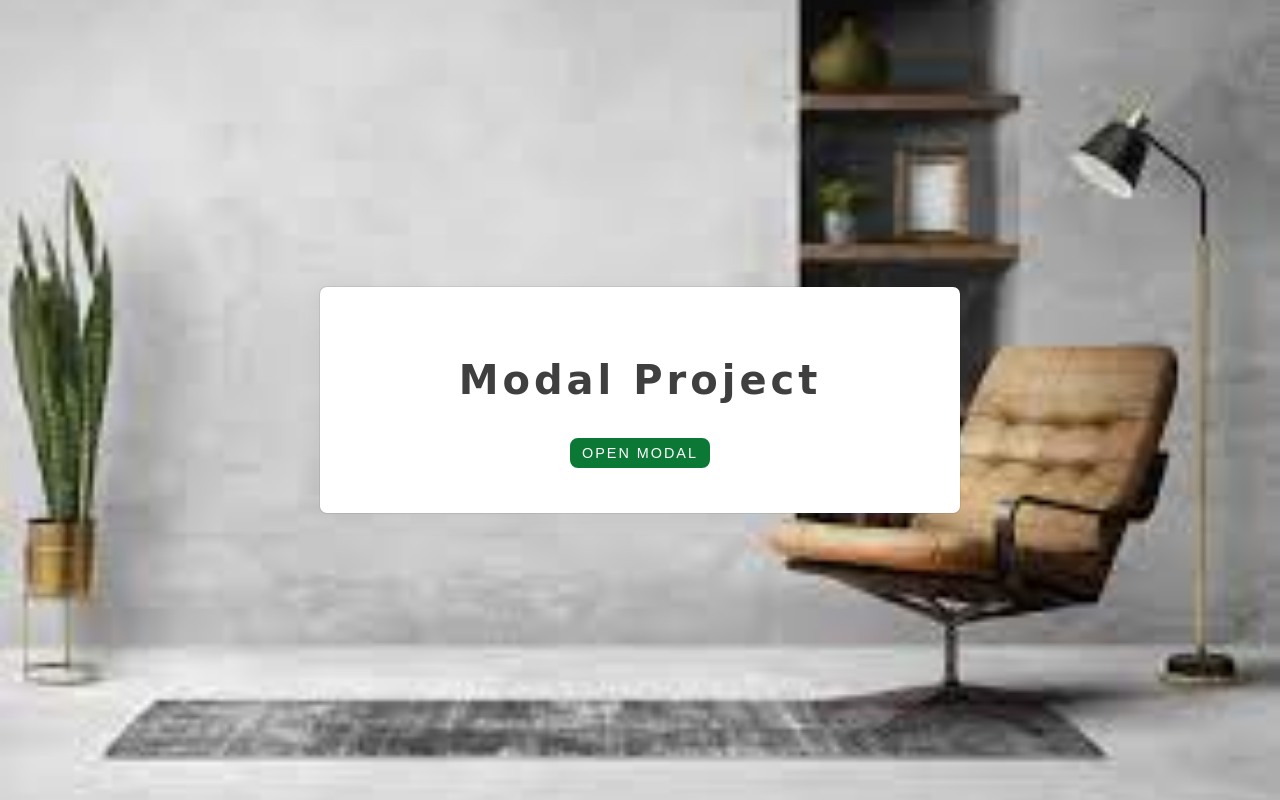
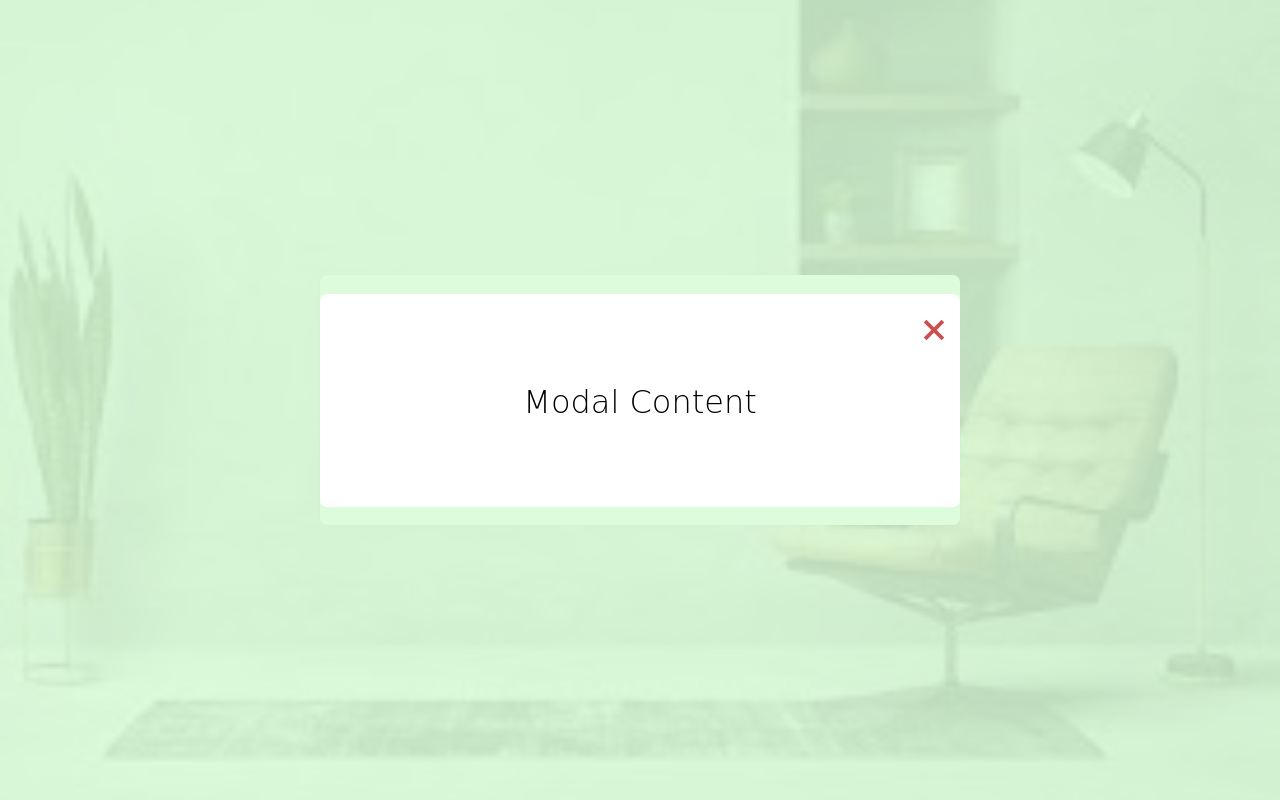
Before and after one commit to dejanV91/8-Modal, a plain HTML site: page index.html in a window 1280 px wide. Both pictures are taken after a click on the button "OPEN MODAL". Drawn offline with nearby package versions, Linux system fonts and the light colour scheme; a web font is replaced by a local one.

Commit message:
inital commit

```diff
--- a/app.js
+++ b/app.js
@@ -0,0 +1,12 @@
+const openModalBtn=document.getElementById("modalBtn");
+const closeModalBtn=document.getElementById("closeBtn");
+const modalSection=document.querySelector(".modal-section");
+
+
+openModalBtn.addEventListener('click', function(){
+    modalSection.classList.add("modal-show");
+});
+
+closeModalBtn.addEventListener('click', function(){
+    modalSection.classList.remove("modal-show");
+});
--- a/index.html
+++ b/index.html
@@ -6,8 +6,7 @@
     <meta name="viewport" content="width=device-width, initial-scale=1.0">
     <title>Modal</title>
     <!-- link for icon -->
-    <link rel="stylesheet" href="https://fonts.googleapis.com/css2?family=Material
-        +Symbols+Outlined:opsz,wght,FILL,GRAD@48,400,0,0" />
+    <link rel="stylesheet" href="https://fonts.googleapis.com/css2?family=Material+Symbols+Outlined:opsz,wght,FILL,GRAD@48,400,0,0" />
     <link rel="stylesheet" href="styles.css">
 </head>
 <body>
@@ -16,13 +15,16 @@
             <h1 id="titleModal">modal project</h1>
             <button id="modalBtn">open modal</button>
         </section>
-        <section class="hiddenContainer">
+    </main>
+
+    <div class="modal-section">
+        <div class="hiddenContainer">
             <button id="closeBtn">
-                <span class="material-symbols-outlined">close</span>
+                <i class="material-symbols-outlined">close</i>
             </button>
             <h3>modal content</h3>
-        </section>
-    </main>
+        </div>
+    </div>
 
 
   <script src="app.js"></script>
--- a/styles.css
+++ b/styles.css
@@ -22,10 +22,6 @@ body{
     position: absolute;
     padding: 0;
     margin: 0;
-}
-
-.hiddenContainer{
-    display: none;
 }
 
 .main-section{
@@ -53,11 +49,11 @@ body{
 }
 
 #titleModal{
-    font-size: 2.5em;
+    font-size: 3em;
     text-transform: capitalize;
     letter-spacing: 4px;
+    line-height: 50px;
     padding: 0 40px;
-    white-space: nowrap;
     color: rgb(63, 63, 63);
 }
 
@@ -78,3 +74,86 @@ body{
     color: var(--colorPrimary);
     cursor: pointer;
 }
+
+@media (max-width:680px) {
+    .container{
+        min-width: 80%;
+    }
+}
+
+@media (max-width:450px) {
+    .container{
+        min-width: 100%;
+    }
+}
+
+/* MODAL SECTION */
+
+.modal-section{
+    background-color: var(--colorBack);
+    min-height: 100%;
+    position: absolute;
+    min-width: 100%;
+    display: grid;
+    place-items: center;
+    visibility: hidden;
+}
+
+.modal-show{
+    visibility: visible;
+}
+
+.hiddenContainer{
+    background-color:var(--colorWhite);
+    width: 50%;
+    max-width: 900px;
+    padding: 10px 0;
+    line-height: 40px;
+    border-radius: var(--radius);
+    display: flex;
+    flex-direction: column;
+    height: 193px;
+}
+
+#closeBtn{
+    align-self: flex-end;
+    padding-right: 10px;
+    padding-top: 10px;
+    border: none;
+    background: none;
+    cursor:pointer;
+}
+
+#closeBtn i{
+    font-size: 2rem;
+    font-weight: bolder;
+    color: rgba(204, 79, 79,1);
+    transition: var(--transition);
+}
+
+#closeBtn i:hover{
+    transform: scale(1.3);
+    color: rgba(204, 79, 79, 0.6);
+}
+
+.hiddenContainer h3{
+     text-transform: capitalize;
+     text-align: center;
+     display: flex;
+     justify-content: center;
+     font-size: 2rem;
+     font-weight: 200;
+}
+
+
+@media (max-width:680px) {
+    .hiddenContainer{
+        min-width: 80%;
+    }
+}
+
+@media (max-width:450px) {
+    .hiddenContainer{
+        min-width: 100%;
+    }
+}
```
Also changed, not shown: 1 other file.
